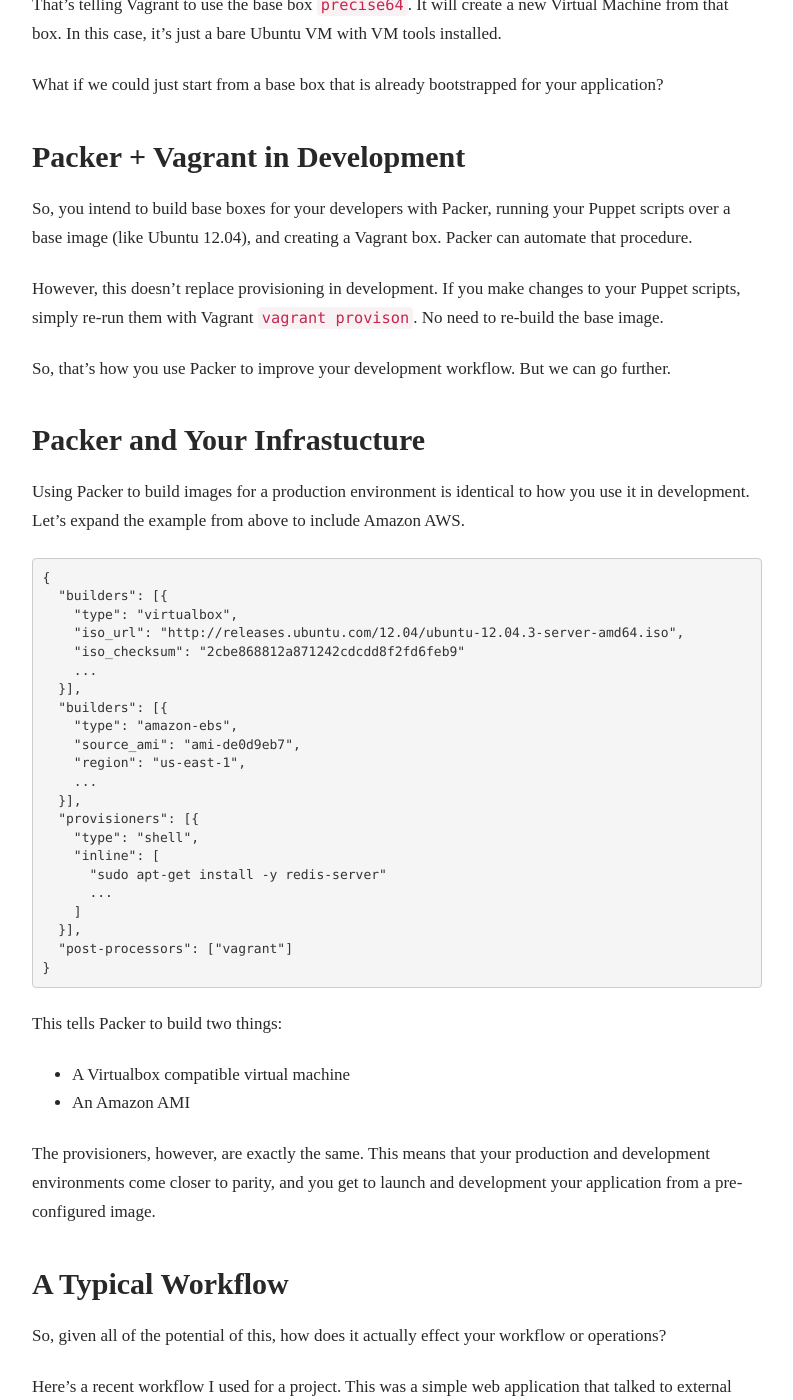
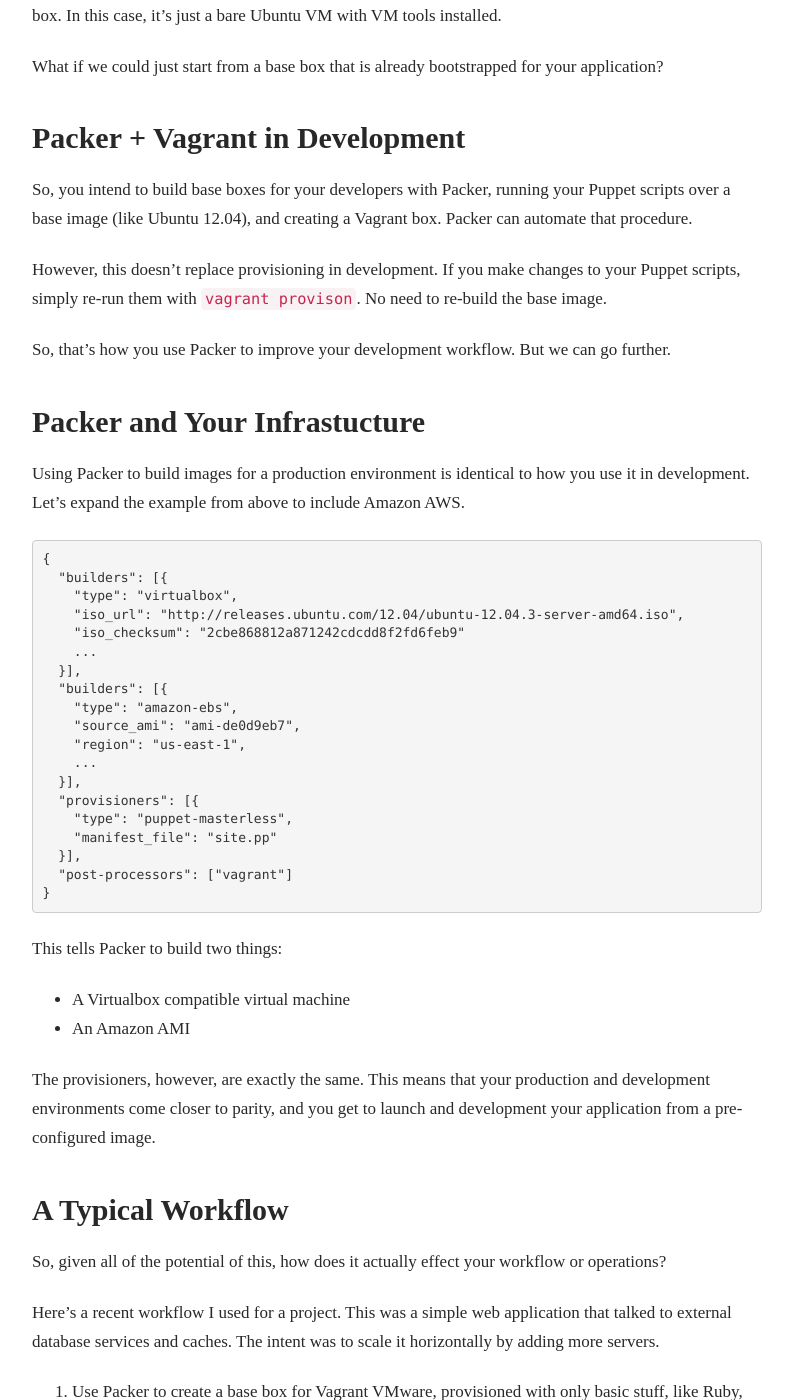
Before and after one commit to mb720/pretengineer, a Jekyll site: the page built from _posts/2013-09-11-packer-vagrant-infra.md, in a window 1280 px wide and 1400 px high, scrolled down 2665 px. Shown: the whole window, without its empty margins (243-1036 px from the left). Built offline with Jekyll 4.4.1, drawn with Linux system fonts in a browser that asks for light colours; nearby versions of some CDN libraries; some web fonts are replaced; some of the changed text lies outside the part shown.

Commit message:
posts/packer: demonstrate puppet in the template

```diff
--- a/_posts/2013-09-11-packer-vagrant-infra.md
+++ b/_posts/2013-09-11-packer-vagrant-infra.md
@@ -86,8 +86,7 @@ machine, looking something like this:
       config.vm.synced_folder "../data", "/vagrant_data"
 
       config.vm.provision :puppet do |puppet|
-        puppet.manifests_path = "manifests"
-        puppet.manifest_file  = "init.pp"
+        puppet.manifest_file  = "site.pp"
       end
     end
 
@@ -122,7 +121,7 @@ your Puppet scripts over a base image (like Ubuntu 12.04), and creating a Vagran
 box. Packer can automate that procedure.
 
 However, this doesn't replace provisioning in development. If you make changes
-to your Puppet scripts, simply re-run them with Vagrant `vagrant provison`. No
+to your Puppet scripts, simply re-run them with `vagrant provison`. No
 need to re-build the base image.
 
 So, that's how you use Packer to improve your development workflow. But
@@ -148,11 +147,8 @@ to include Amazon AWS.
         ...
       }],
       "provisioners": [{
-        "type": "shell",
-        "inline": [
-          "sudo apt-get install -y redis-server"
-          ...
-        ]
+        "type": "puppet-masterless",
+        "manifest_file": "site.pp"
       }],
       "post-processors": ["vagrant"]
     }
```
